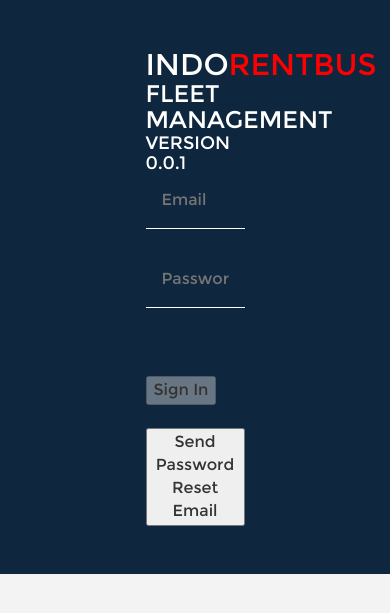
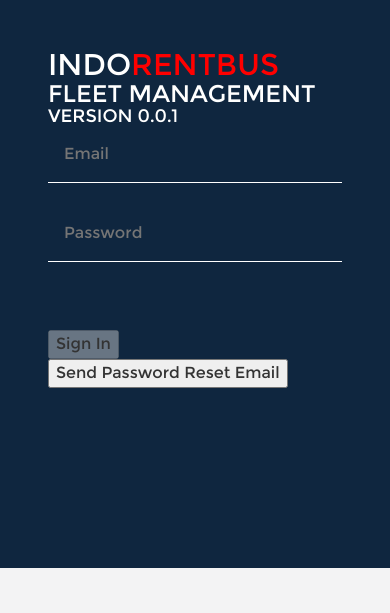
Before and after one commit to kemtol/indorentbus, a Jekyll site: the page built from index.html, in a window 390 px wide. Shown: the top 613 px of the page. Built offline with Jekyll 4.4.1, drawn with Linux system fonts in a browser that asks for light colours; nearby versions of some CDN libraries; Markdown is read by kramdown in place of the engine named in the settings; comment, search, counter and statistics services are not loaded.

Commit message:
Update index.html

```diff
--- a/index.html
+++ b/index.html
@@ -44,7 +44,8 @@
 	.for-signup{display:none}
 
 	@media screen and (max-width: 736px){
-		width:100vw;
+		.content-main{width:100vw;}
+		body{background-image:url("{{site.url}}/images/jrb-bg-mobile.jpg") no-repeat;background-size:cover}
 	}
 </style>
 <script type="text/javascript">
```
